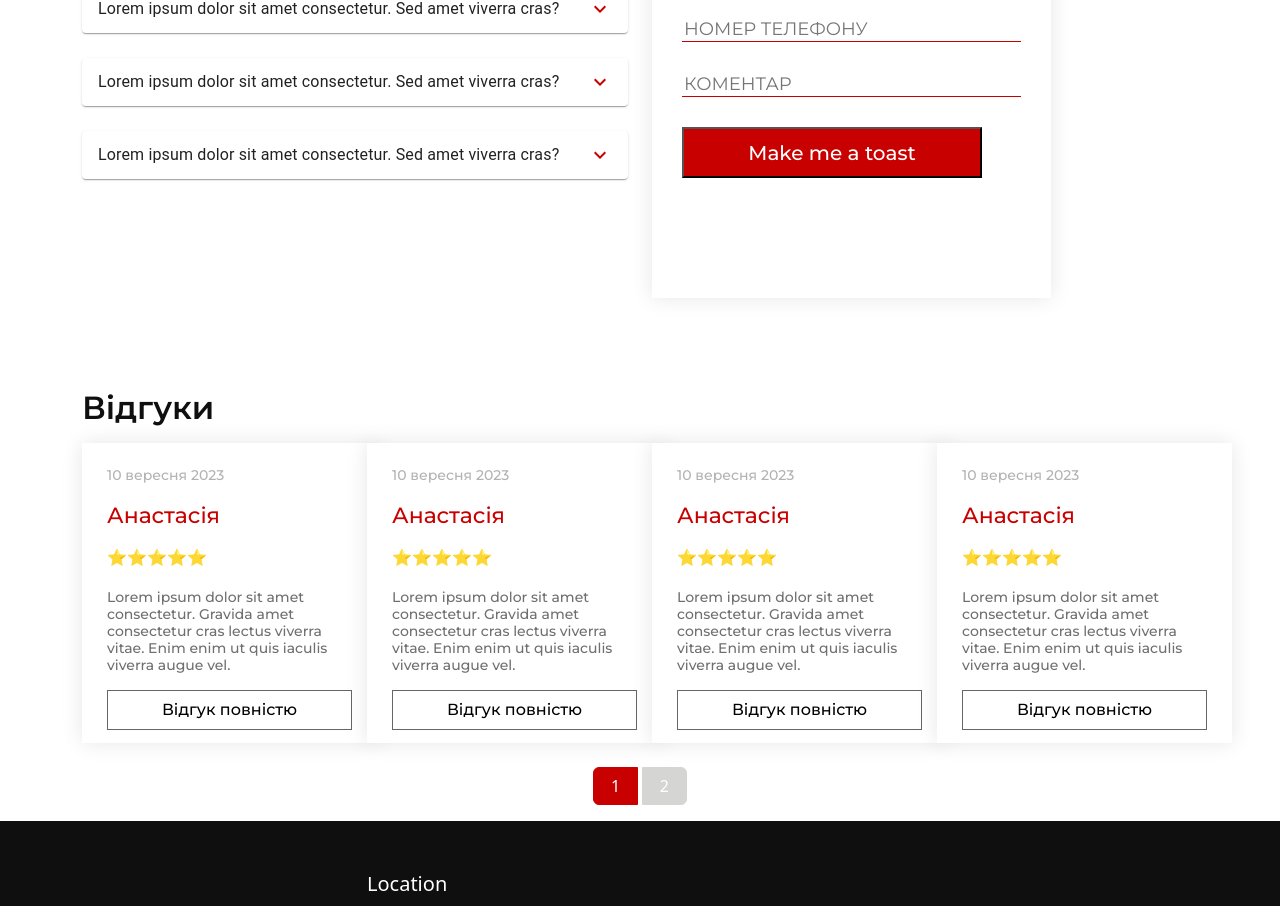
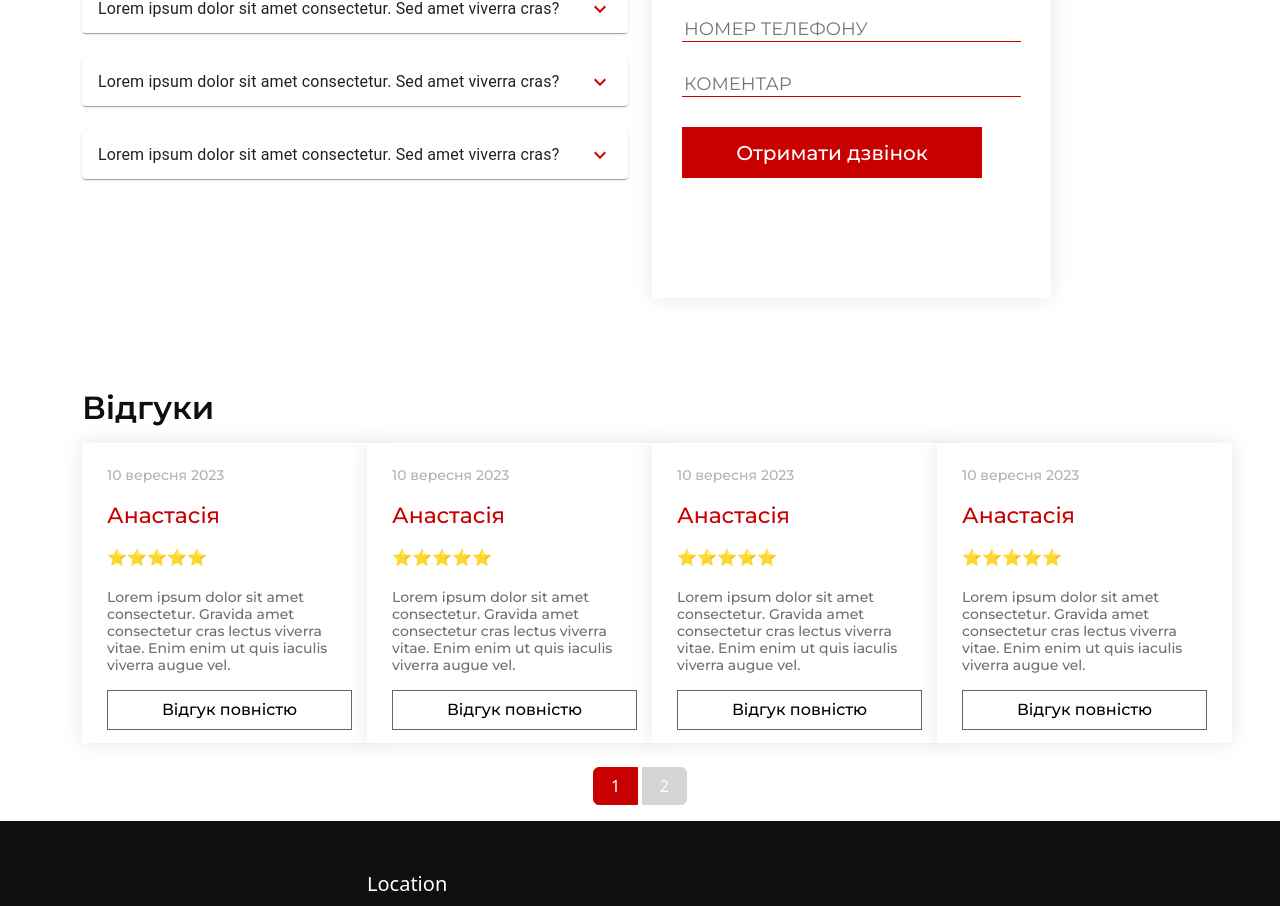
Before and after one commit to vikmay/Exam-Maikut-Bolonnyi, a Next.js app: page / in a window 1280 px wide. Shown: the part 2180-3086 px from the top of the page. Built offline with nearby package versions, Linux system fonts and the light colour scheme.

Commit message:
toast_btn

```diff
--- a/src/pages/index.tsx
+++ b/src/pages/index.tsx
@@ -244,7 +244,7 @@ export default function Home() {
                   onChange={handleChange}
                 />
                 <button className={s.call__form_btn} onClick={notify}>
-                  Make me a toast
+                  Отримати дзвінок
                 </button>
                 <Toaster position="top-right" />
               </div>
--- a/src/styles/Home.module.scss
+++ b/src/styles/Home.module.scss
@@ -218,7 +218,7 @@
       line-height: 18px;
       color: $primary-bg-color;
       transition: 0.5s;
-
+      border: none;
       &:hover {
         transform: translateY(-5px);
       }
```
